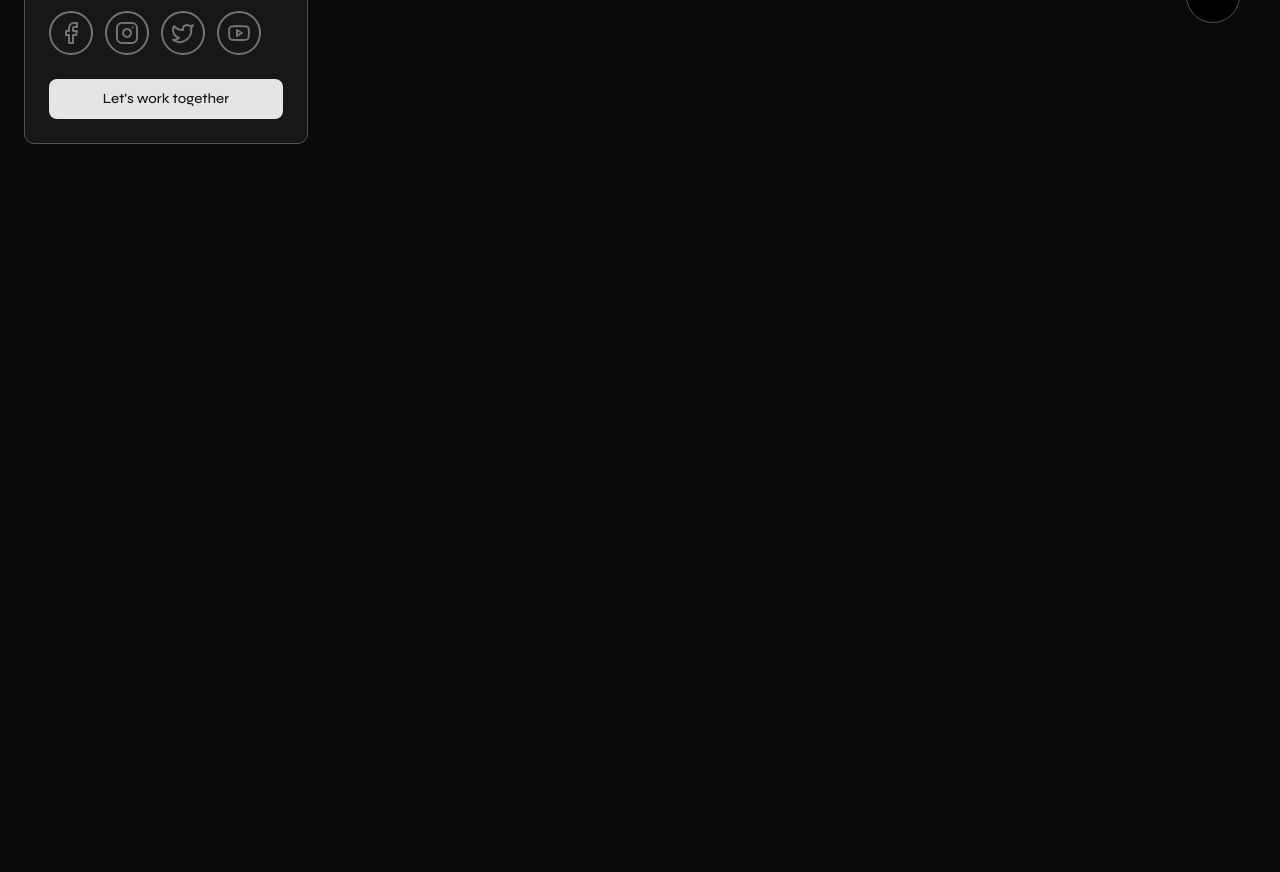
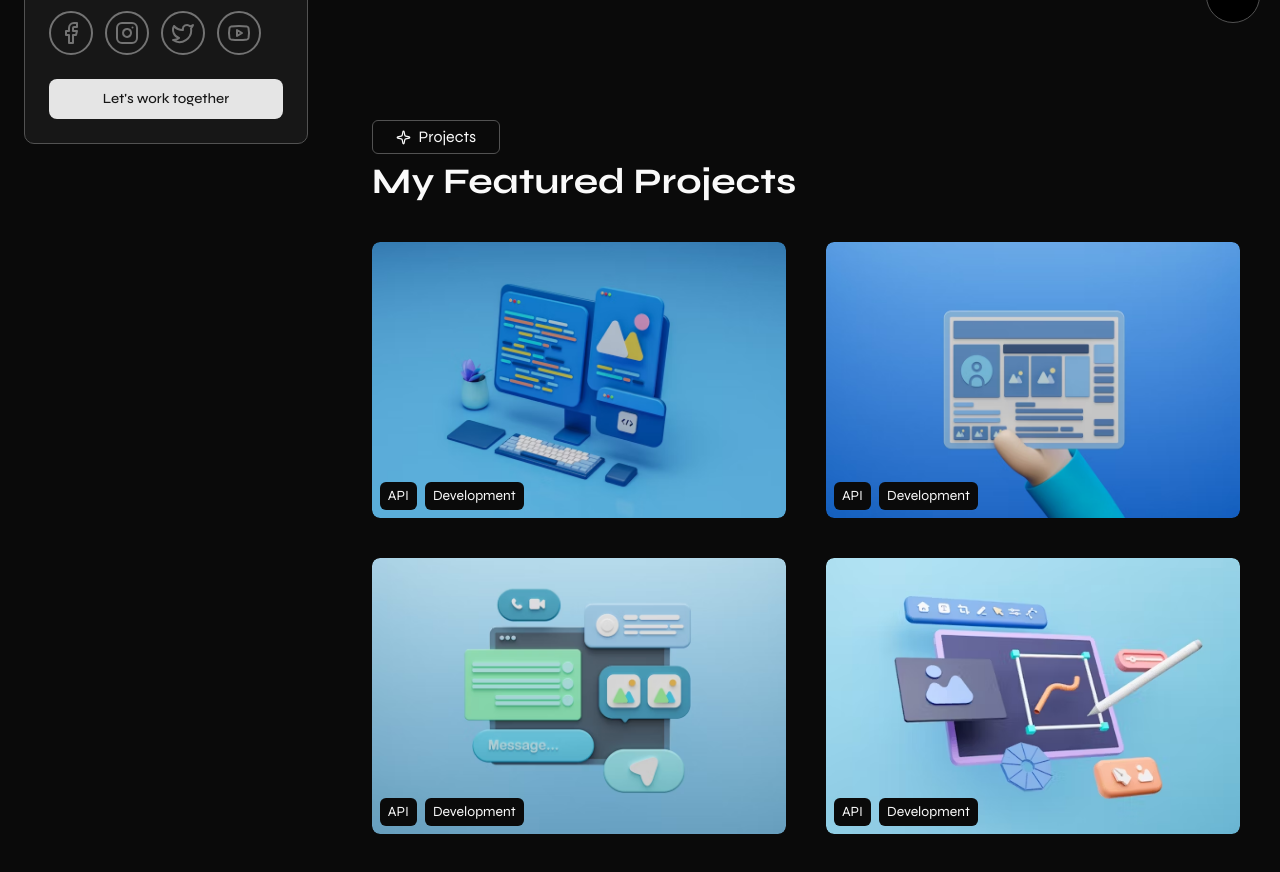
Before and after one commit to JoluDev05/My-portfolio, a React (Vite) app: page / in a window 1280 px wide. Shown: the part 540-1412 px from the top of the page. Before the commit the page ends 800 px from the top, so only its background shows below. Built offline with nearby package versions, Linux system fonts and the light colour scheme.

Commit message:
Created project section

```diff
--- a/src/App.tsx
+++ b/src/App.tsx
@@ -13,12 +13,14 @@
  */
 import { Hero } from "@/components/Hero";
 import { Stats } from "@/components/Stats";
+import { Projects } from "@/components/Projects";
 
 export const App = () => {
   return (
     <main className="flex flex-col container mx-auto p-10 max-w-4xl lg:pr-10 lg:pl-0 lg:max-w-6xl">
       <Hero/>
       <Stats/>
+      <Projects/>
     </main>
   );
 };
--- a/src/components/FloatingMenu.tsx
+++ b/src/components/FloatingMenu.tsx
@@ -18,7 +18,7 @@
   const [active, setActive] = useState('#hero')
 
   return (
-    <div className="fixed right-10 top-1/2 -translate-y-1/2 bg-black border border-neutral-600 pt-4 rounded-full z-10 hidden lg:block">
+    <div className="fixed right-5 top-1/2 -translate-y-1/2 bg-black border border-neutral-600 pt-4 rounded-full z-10 hidden lg:block">
       {navLinks.map((link) => {
         const Icon = link.icon
 
--- /dev/null
+++ b/src/components/ProjectCard.tsx
@@ -0,0 +1,52 @@
+/**
+ * ProjectCard component
+ */
+
+/**
+ * Node modules imports
+ */
+import { motion } from "motion/react"
+
+/**
+ * Custom modules
+ */
+import { fadeUp } from "@/lib/animations";
+
+/**
+ * Types
+ */
+
+import type { ProjectType } from "@/types";
+
+export const ProjectCard = ({
+    imgSrc,
+    projectLink,
+    tags,
+    title,
+ }: ProjectType) => {
+    return (
+        <motion.div
+            variants={fadeUp}
+            className="relative"
+        >
+            <figure className="overflow-hidden rounded-md">
+                <img
+                    src={imgSrc}
+                    alt={title}
+                    className="rounded-md transition duration-500 hover:scale-115 w-full"
+                />
+            </figure>
+
+            <div className="absolute bottom-0 p-2 flex gap-2">
+                {tags.map((tag, i) => (
+                    <span
+                        key={i}
+                        className="bg-background hover:bg-primary hover:text-black py-1 px-2 rounded-sm text-sm cursor-pointer"
+                    >
+                        {tag}
+                    </span>
+                    ))}
+            </div>
+        </motion.div>
+    )
+ };
--- /dev/null
+++ b/src/components/Projects.tsx
@@ -0,0 +1,62 @@
+/**
+ * Projects component
+ */
+
+/**
+ * Node modules imports
+ */
+import { motion } from "motion/react"
+
+/**
+ * Custom modules
+ */
+import { staggerContainer } from "@/lib/animations";
+
+/**
+ * Components
+ */
+import { SectionHeader } from "@/components/SectionHeader";
+import { ProjectCard } from "@/components/ProjectCard";
+
+
+/**
+ * constants
+ */
+import { projectsData } from "@/constants";
+
+
+export const Projects = () => {
+    return (
+        <motion.section
+         initial="hidden"
+         whileInView="visible"
+         viewport={{ once: true, amount: 0.3 }}
+         variants={staggerContainer(0)}
+         className="mt-30 scroll-mt-10"
+         id='projects'
+        >
+            <SectionHeader
+                subtitle="Projects"
+                title="My Featured Projects"
+            />
+
+            <motion.div
+                className="grid md:grid-cols-2 gap-10 mt-10"
+                initial="hidden"
+                whileInView="visible"
+                viewport={{ once: true, amount: 0.3 }}
+                variants={staggerContainer(0.5)}
+            >
+                {projectsData.map((project, i) => (
+                    <ProjectCard
+                        key={i}
+                        imgSrc={project.imgSrc}
+                        projectLink={project.projectLink}
+                        tags={project.tags}
+                        title={project.title}
+                    />
+                ))}
+            </motion.div>
+        </motion.section>
+    );
+};
--- /dev/null
+++ b/src/components/SectionHeader.tsx
@@ -0,0 +1,45 @@
+/**
+ * SectionHeader component
+ */
+
+/**
+ * Node modules imports
+ */
+import { motion } from "motion/react"
+
+/**
+ * Custom modules
+ */
+import { fadeUp } from "@/lib/animations";
+
+/**
+ * Assets
+ */
+
+import { SparkleIcon } from "lucide-react";
+
+export const SectionHeader = ({
+    title,
+    subtitle,
+}: {
+    title: string;
+    subtitle: string;
+}) => {
+    return (
+        <>
+            <motion.p
+            variants={fadeUp}
+            className="flex items-center justify-center py-1 gap-2 border border-neutral-600 rounded-sm w-32"
+            >
+                <SparkleIcon size={15} /> {subtitle}
+            </motion.p>
+
+            <motion.h2
+            variants={fadeUp}
+            className="text-4xl font-bold capitalize mt-2 md:max-w-3xl"
+            >
+                {title}
+            </motion.h2>
+        </>
+    );
+};
--- a/src/components/Stats.tsx
+++ b/src/components/Stats.tsx
@@ -1,5 +1,5 @@
 /**
- * Hero component
+ * stats component
  */
 
 /**
```
